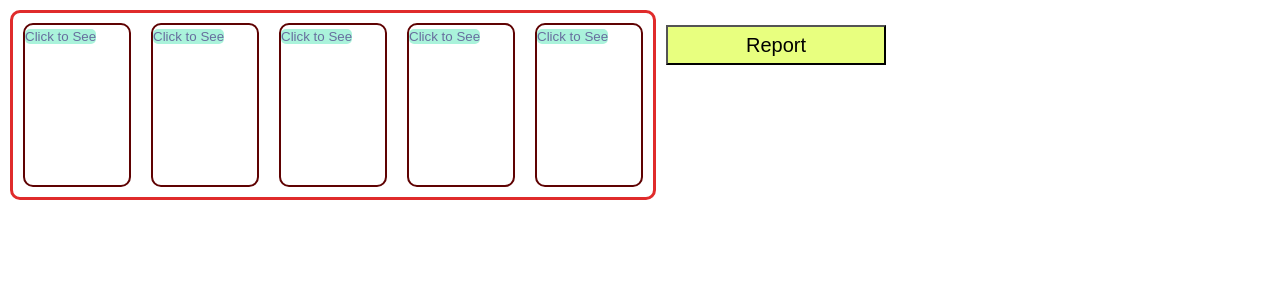
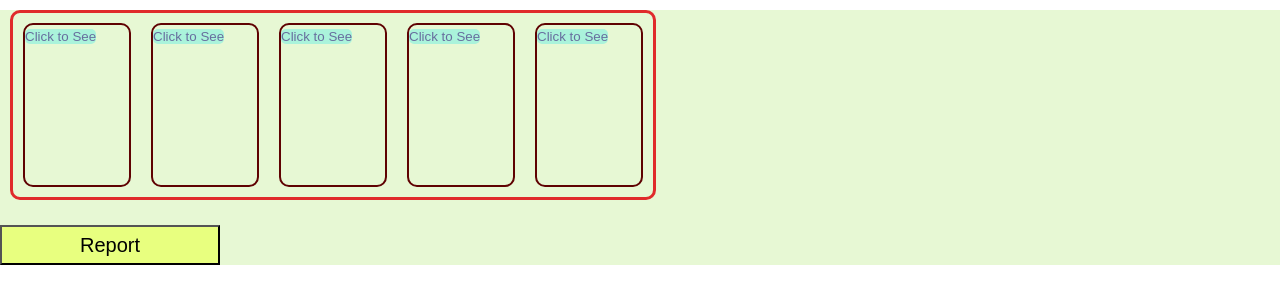
Before and after one commit to Vach001/wrapper-app, a React (Create React App) app: page / in a window 1280 px wide. Shown: the top 304 px of the page. Built offline with nearby package versions, Linux system fonts and the light colour scheme.

Commit message:
feat(Wrapper): add styles

```diff
--- a/src/Components/Report/Report.module.css
+++ b/src/Components/Report/Report.module.css
@@ -1,7 +1,6 @@
 .reportDetail {
   display: flex;
   flex-direction: column;
-  flex-wrap: wrap;
   margin: 5px;
   border: 1px solid rgb(224, 43, 43);
   border-radius: 10px;
--- a/src/Components/Wrapper/Wrapper.module.css
+++ b/src/Components/Wrapper/Wrapper.module.css
@@ -3,7 +3,8 @@
   padding: 0;
 }
 .wrapper {
-  display: flex;
+  display: flexbox;
+  background-color: rgb(231, 248, 212);
 }
 .report {
   background-color: rgb(232, 255, 127);
```
